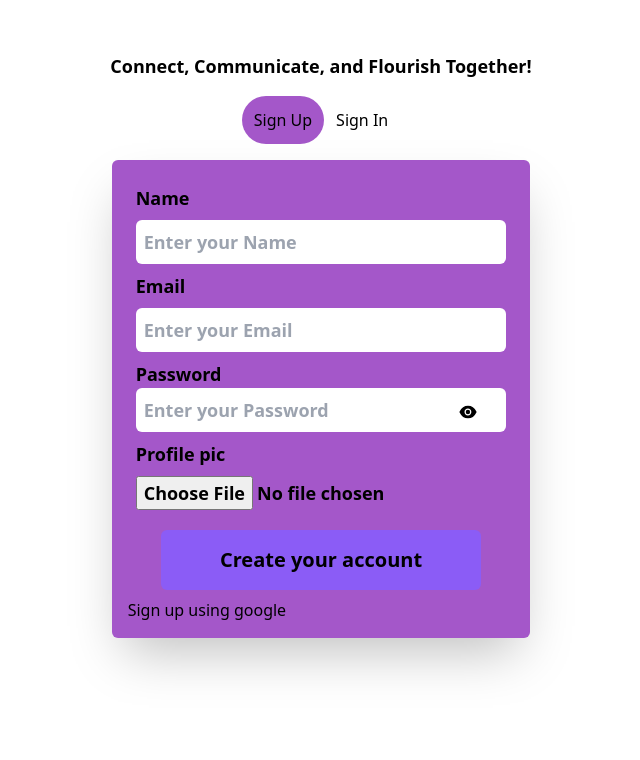
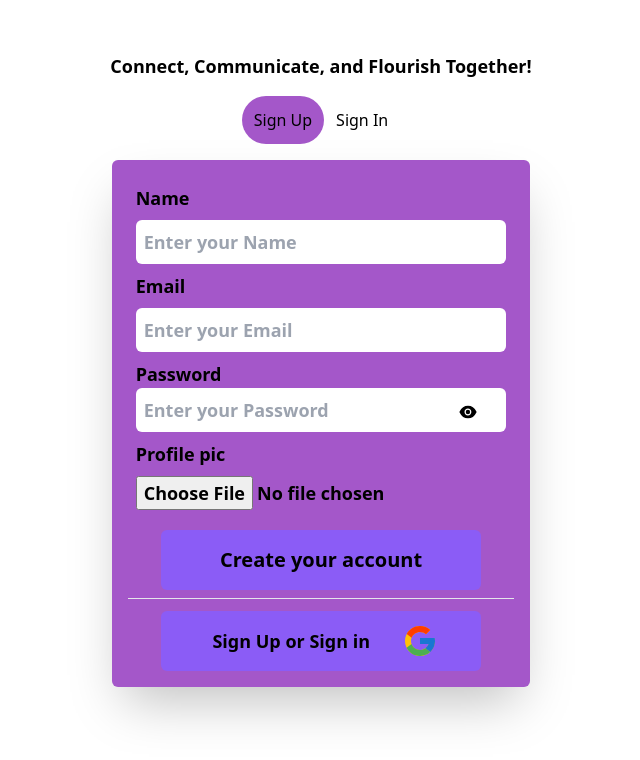
Before and after one commit to krishnamahto021/chatApp, a React (Create React App) app in the folder frontend/: page / in a window 1280 px wide. Shown: the top 760 px of the page, without its empty margins (319-959 px from the left). Built offline with nearby package versions, Linux system fonts and the light colour scheme; a web font is replaced by a local one.

Commit message:
Add the jwt authentication for the google oauth

```diff
--- a/frontend/src/pages/search.js
+++ b/frontend/src/pages/search.js
@@ -30,8 +30,6 @@ const SearchBar = () => {
       toast.error("Internal server Error!");
     }
   };
-
-
 
   return (
     <>
@@ -74,8 +72,8 @@ const SearchBar = () => {
           {searchedUsers.length > 0 ? (
             searchedUsers.map((searchedUser) => {
               return (
-                <div key={searchedUser.id}>
-                  <UserView searchedUser={searchedUser} />
+                <div>
+                  <UserView searchedUser={searchedUser} key={searchedUser.id} />
                 </div>
               );
             })
--- a/frontend/src/pages/signIn.js
+++ b/frontend/src/pages/signIn.js
@@ -3,6 +3,7 @@ import { AiFillEye, AiFillEyeInvisible } from "react-icons/ai";
 import axios from "axios";
 import { toast } from "react-toastify";
 import { Link, useNavigate } from "react-router-dom";
+import { FcGoogle } from "react-icons/fc";
 const SignIn = () => {
   const [email, setEmail] = useState("");
   const [password, setPassowrd] = useState("");
@@ -84,6 +85,16 @@ const SignIn = () => {
           </button>
           <Link to={"/user/forgotten-password"}>Forgotten Password ? </Link>
         </form>
+        <hr></hr>
+        <div className="bg-violet-500 hover:bg-violet-600  w-80 rounded-md   transition-all block m-auto p-3 mt-3 text-lg font-semibold">
+          <Link
+            to={"http://localhost:5000/user/auth/google"}
+            className="flex justify-evenly items-center"
+          >
+            <span className="ml-2 ">Sign Up or Sign in</span>
+            <FcGoogle className="text-4xl" />
+          </Link>
+        </div>
       </div>
     </>
   );
--- a/frontend/src/pages/signUp.js
+++ b/frontend/src/pages/signUp.js
@@ -4,6 +4,8 @@ import { AiFillEye, AiFillEyeInvisible } from "react-icons/ai";
 import { toast } from "react-toastify";
 import axios from "axios";
 import { ProgressBar } from "react-loader-spinner";
+import { Link } from "react-router-dom";
+import { FcGoogle } from "react-icons/fc";
 
 const SignUp = () => {
   const [name, setName] = useState("");
@@ -153,10 +155,15 @@ const SignUp = () => {
             </button>
           )}
         </form>
-        <div>
-          <a href="http://localhost:5000/user/auth/google">
-            Sign up using google
-          </a>
+        <hr></hr>
+        <div className="bg-violet-500 hover:bg-violet-600  w-80 rounded-md   transition-all block m-auto p-3 mt-3 text-lg font-semibold">
+          <Link
+            to={"http://localhost:5000/user/auth/google"}
+            className="flex justify-evenly items-center"
+          >
+            <span className="ml-2 ">Sign Up or Sign in</span>
+            <FcGoogle className="text-4xl" />
+          </Link>
         </div>
       </div>
     </>
--- a/frontend/src/pages/userView.js
+++ b/frontend/src/pages/userView.js
@@ -17,6 +17,7 @@ const UserView = (props) => {
         },
       };
       const { data } = await axios.post("/user/chat", { userId }, config);
+      console.log(data);
       dispatch(setChats(data));
     } catch (error) {
       toast.error("Internal Serever Error!");
```
Also changed, not shown: 1 other file (tests, documents, lock files or other folders).
